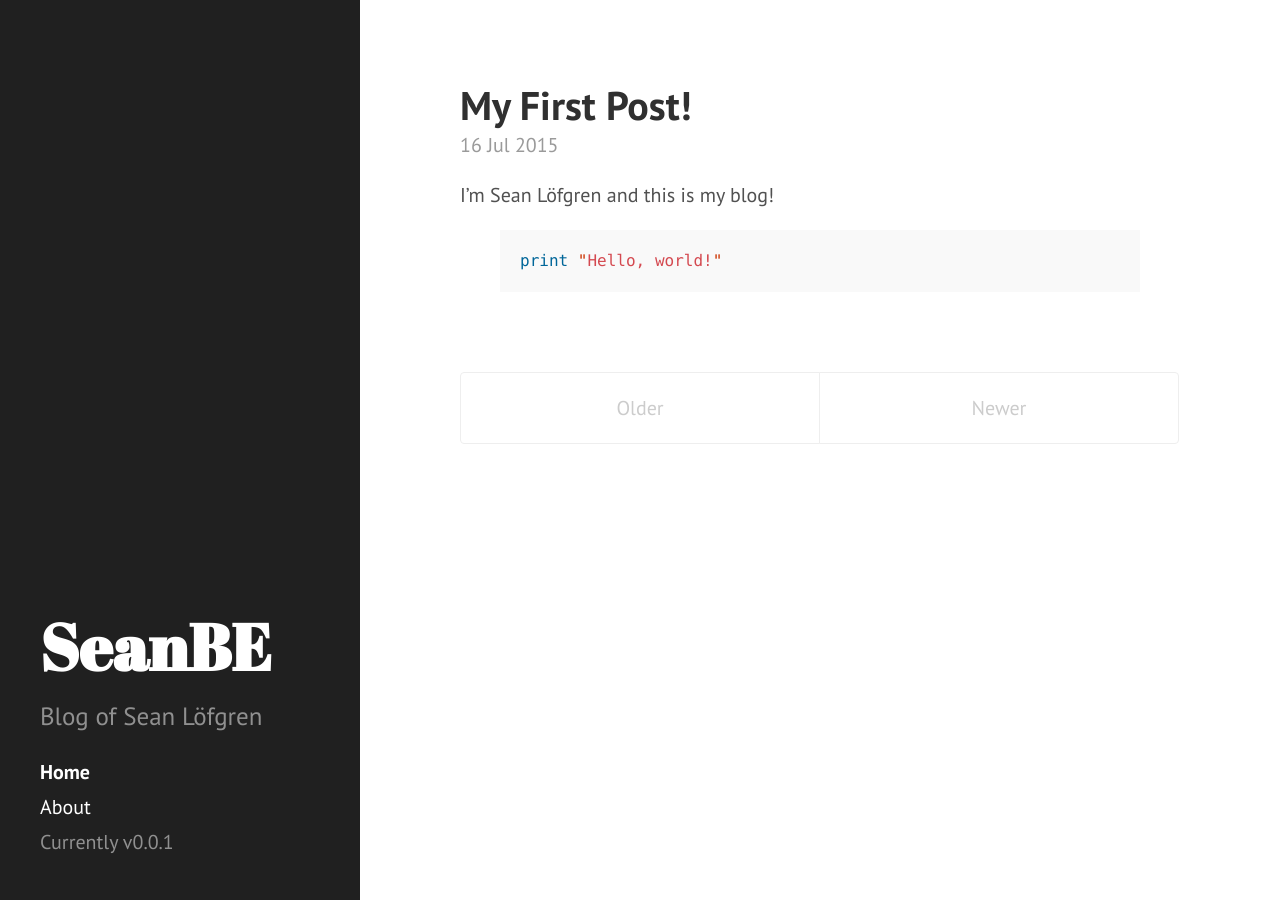
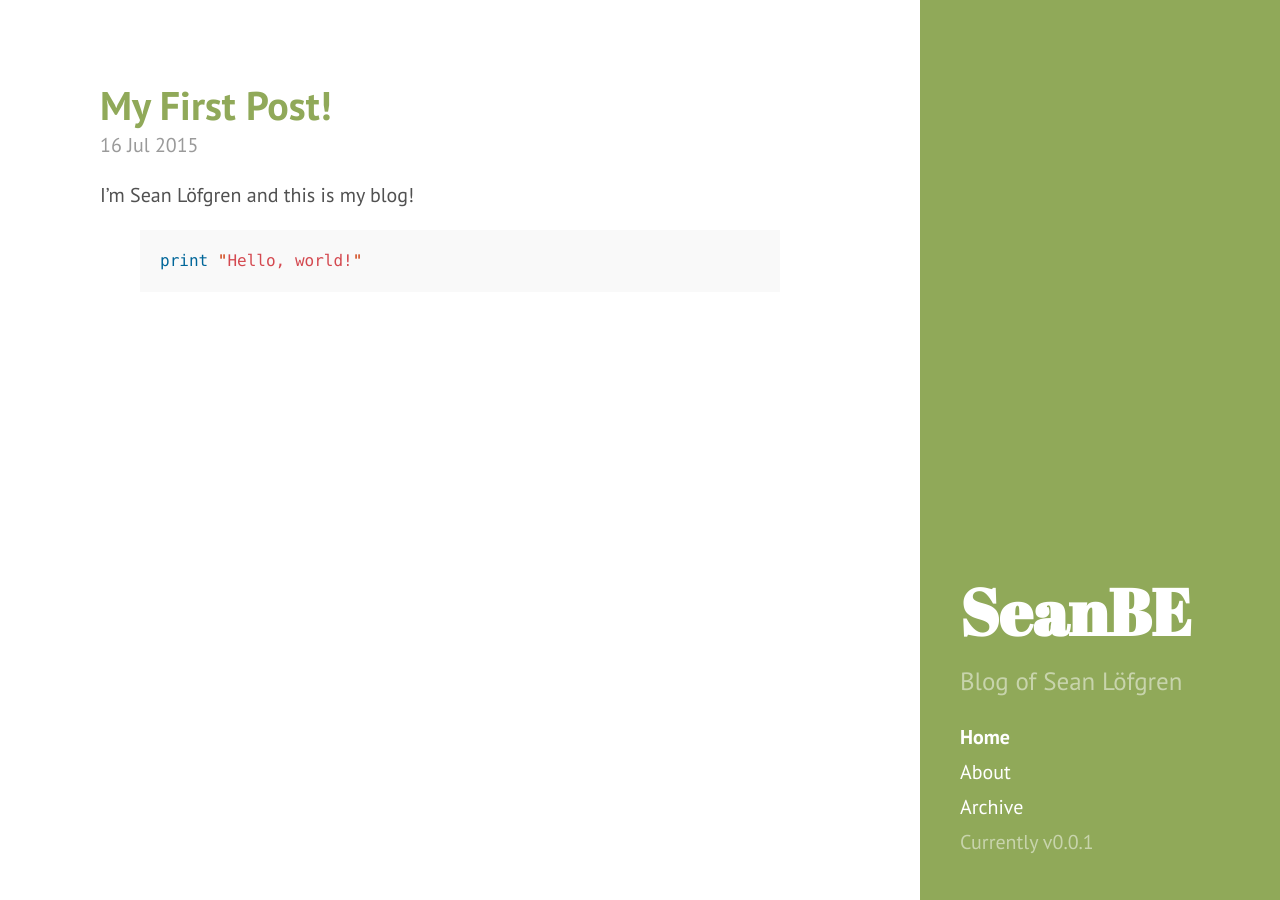
Before and after one commit to SeanBE/seanBE.github.io, a Jekyll site: the page built from index.html, in a window 1280 px wide. Built offline with Jekyll 4.4.1, drawn with Linux system fonts in a browser that asks for light colours; Markdown is read by kramdown in place of the engine named in the settings; the list of posts is cut into pages by our own code.

Commit message:
Modified color and layout. Added archive page

```diff
--- /dev/null
+++ b/CNAME
@@ -0,0 +1 @@
+SeanBE.github.io
--- a/_includes/sidebar.html
+++ b/_includes/sidebar.html
@@ -26,10 +26,8 @@
         {% endif %}
       {% endfor %}
 
-      <!-- <a class="sidebar-nav-item" href="{{ site.github.repo }}/archive/v{{ site.version }}.zip">Download</a> -->
       <span class="sidebar-nav-item">Currently v{{ site.version }}</span>
     </nav>
 
-    <!-- <p>&copy; {{ site.time | date: '%Y' }}. All rights reserved.</p> -->
   </div>
 </div>
--- a/_layouts/default.html
+++ b/_layouts/default.html
@@ -3,7 +3,7 @@
 
   {% include head.html %}
 
-  <body>
+  <body class="theme-base-0b layout-reverse">
 
     {% include sidebar.html %}
 
--- a/index.html
+++ b/index.html
@@ -13,7 +13,6 @@ title: Home
     </h1>
 
     <span class="post-date">{{ post.date | date_to_string }}</span>
-
     {{ post.content }}
   </div>
   {% endfor %}
@@ -22,8 +21,6 @@ title: Home
 <div class="pagination">
   {% if paginator.next_page %}
     <a class="pagination-item older" href="{{ site.baseurl }}page{{paginator.next_page}}">Older</a>
-  {% else %}
-    <span class="pagination-item older">Older</span>
   {% endif %}
   {% if paginator.previous_page %}
     {% if paginator.page == 2 %}
@@ -31,7 +28,5 @@ title: Home
     {% else %}
       <a class="pagination-item newer" href="{{ site.baseurl }}page{{paginator.previous_page}}">Newer</a>
     {% endif %}
-  {% else %}
-    <span class="pagination-item newer">Newer</span>
   {% endif %}
 </div>
```
Also changed, not shown: archive.md (added, +8 -0 lines).
